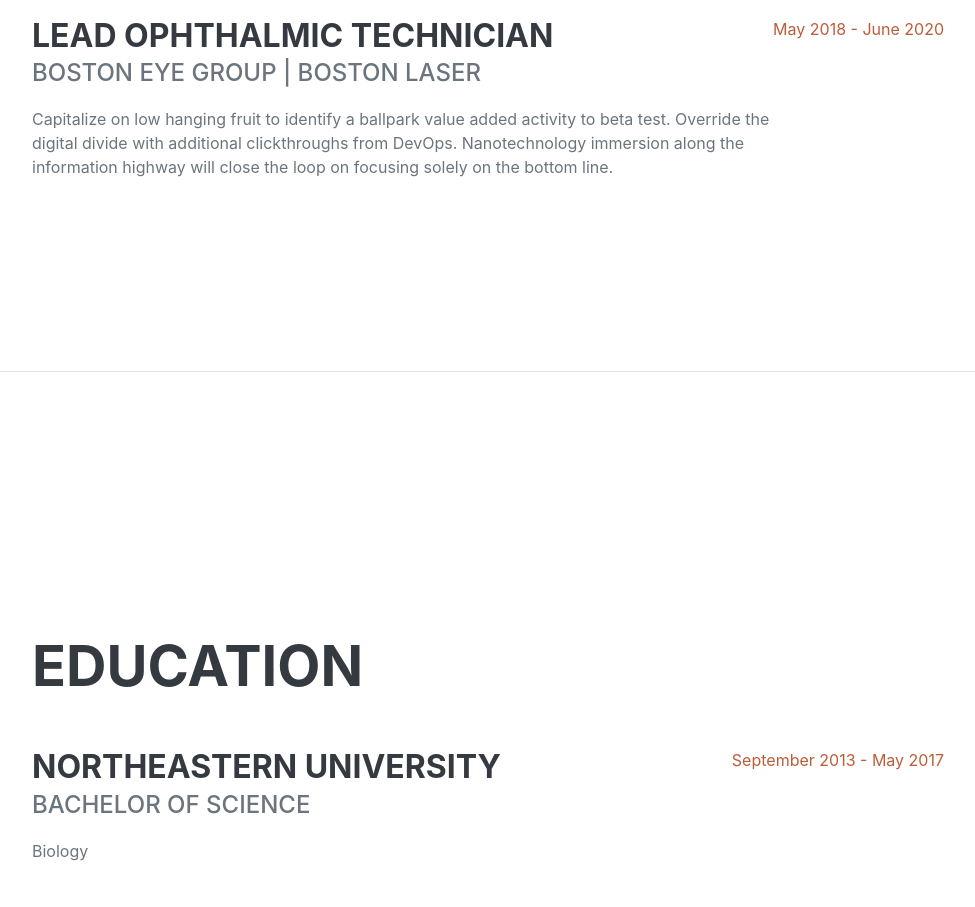
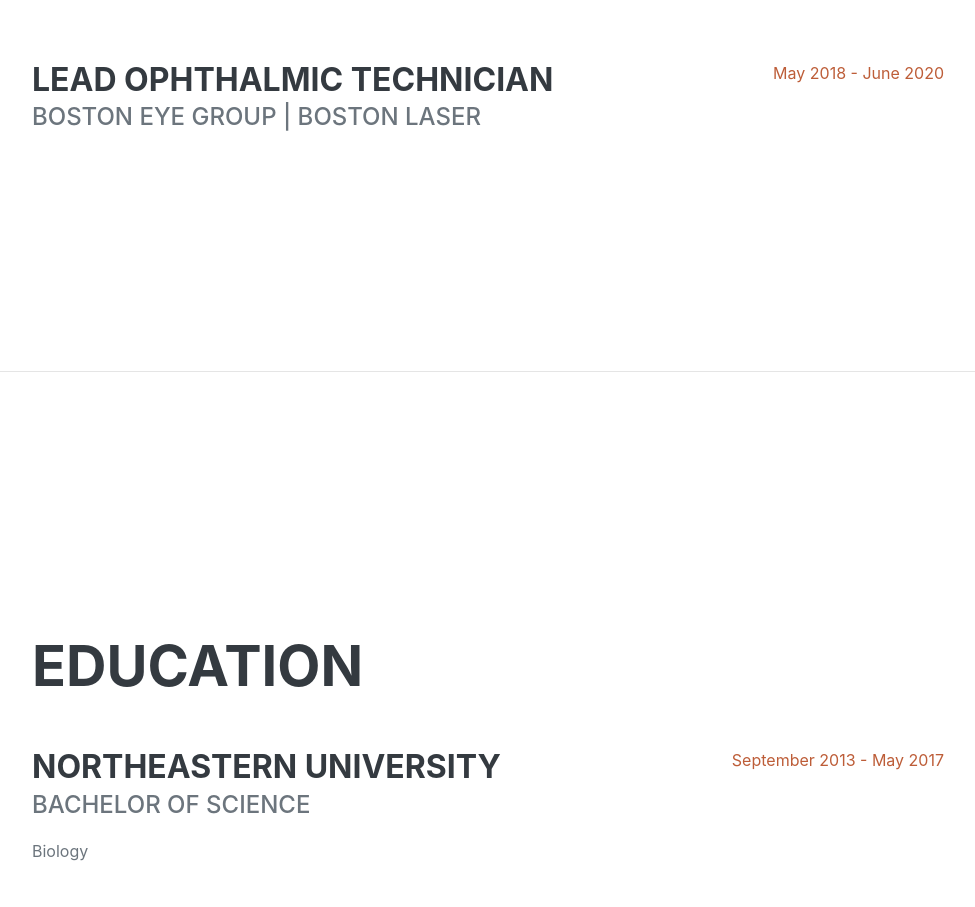
Before and after one commit to fionabeatricewong/fionabeatricewong.github.io, a plain HTML site: page index.html in a window 1280 px wide. Shown: the part 1230-2137 px from the top of the page, without its empty margins (288-1263 px from the left). Drawn offline with nearby package versions, Linux system fonts and the light colour scheme; a web font is replaced by a local one.

Commit message:
Commented out p tag for description of Lead Ophth Tech position

```diff
--- a/index.html
+++ b/index.html
@@ -73,7 +73,7 @@
                         <div class="flex-grow-1">
                             <h3 class="mb-0">Lead Ophthalmic Technician</h3>
                             <div class="subheading mb-3">Boston Eye Group | Boston Laser</div>
-                            <p>Capitalize on low hanging fruit to identify a ballpark value added activity to beta test. Override the digital divide with additional clickthroughs from DevOps. Nanotechnology immersion along the information highway will close the loop on focusing solely on the bottom line.</p>
+                            <!-- <p>Capitalize on low hanging fruit to identify a ballpark value added activity to beta test. Override the digital divide with additional clickthroughs from DevOps. Nanotechnology immersion along the information highway will close the loop on focusing solely on the bottom line.</p> -->
                         </div>
                         <div class="flex-shrink-0"><span class="text-primary">May 2018 - June 2020</span></div>
                     </div>
```
